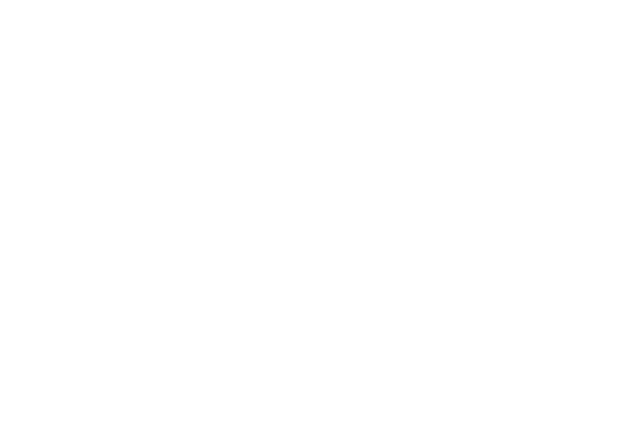
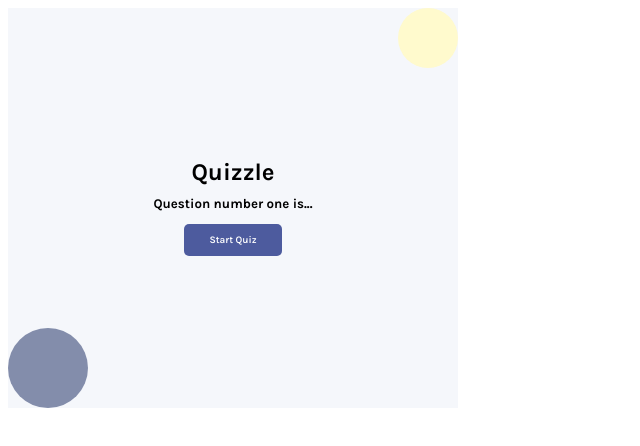
Before and after one commit to Cat-Roller/Quizzle, a React app: page / in a window 1280 px wide. Shown: the top 446 px of the page, without its empty margins (0-640 px from the left). Built offline with nearby package versions, Linux system fonts and the light colour scheme.

Commit message:
StartPage

```diff
--- a/src/App.js
+++ b/src/App.js
@@ -7,8 +7,7 @@
     const [startQuiz, setStartQuiz] = React.useState(false)
     return(
         <div>
-        {// startGame ? <Quiz/> : <StartingPage/>
-        }
+         {startQuiz ? <Quiz/> : <StartingPage setStartQuiz={setStartQuiz}/>}
         </div>
     )
 }
--- a/src/components/StartPage.js
+++ b/src/components/StartPage.js
@@ -2,9 +2,17 @@
 
 export default function StartingPage(props)
 {
-
+    function startQuiz()
+    {
+    props.setStartQuiz(true)
+    }
     return(
-        <>
-        </>
+        <div className="StartPage">
+            <div className="yellowBubble"></div>
+            <h2 className="startTitle">Quizzle</h2>
+            <h5 className="startText">Question number one is...</h5>
+            <button className="StartButton" onClick={startQuiz}>Start Quiz</button>
+            <div className="blueBubble"></div>
+        </div>
     )
 }
--- a/src/index.html
+++ b/src/index.html
@@ -1,10 +1,13 @@
 <!DOCTYPE html>
 <html lang="en">
 <head>
+    <link rel="preconnect" href="https://fonts.googleapis.com">
+    <link rel="preconnect" href="https://fonts.gstatic.com" crossorigin>
+    <link href="https://fonts.googleapis.com/css2?family=Karla:wght@600;700;800&display=swap" rel="stylesheet">
     <meta charset="UTF-8">
     <meta http-equiv="X-UA-Compatible" content="IE=edge">
     <meta name="viewport" content="width=device-width, initial-scale=1.0">
-    <title>Quizle</title>
+    <title>Quizzle</title>
 </head>
 <body>
     <div id="root"></div>
--- a/src/index.js
+++ b/src/index.js
@@ -1,5 +1,5 @@
 import React from "react";
-import ReactDOM from "react-dom"
+import ReactDOM from "react-dom/client"
 import App from "./App.js"
 
 const root = ReactDOM.createRoot(document.getElementById("root"));
--- a/src/style.css
+++ b/src/style.css
@@ -2,3 +2,59 @@
     color: red;
     border: solid red 19px;
 }
+
+*{
+    font-family: 'Karla', sans-serif;
+    box-sizing: border-box;
+}
+body{
+    width: 400px;
+    height: 400px;
+}
+.StartPage{
+    background-color: #F5F7FB;
+    width: 450px;
+    height: 400px;
+    display: flex;
+    flex-direction: column;
+    align-items: center;
+
+}
+
+.startText{
+    margin-top: 0px;
+    margin-bottom: 10px;
+}
+
+.startTitle{
+    margin-top: 90px;
+    margin-bottom: 10px;
+}
+
+.StartButton{
+    margin-top: 3px;
+    padding: 10px 25px;
+    border-radius: 5px;
+    border: none;
+    color: white;
+    background-color: #4D5B9E;
+    font-size: 10px;
+    cursor: pointer;
+}
+
+.yellowBubble{
+height: 60px;
+width: 60px;
+border-radius: 50%;
+background-color: lemonchiffon;
+margin-left: auto;
+}
+
+.blueBubble{
+    height: 80px;
+    width: 80px;
+    border-radius: 50%;
+    background-color: rgb(131, 141, 171);
+    margin-right: auto;
+    margin-top: auto;
+}
```
Also changed, not shown: src/images/image.png (deleted), 1 other file (tests, documents, lock files or other folders).
